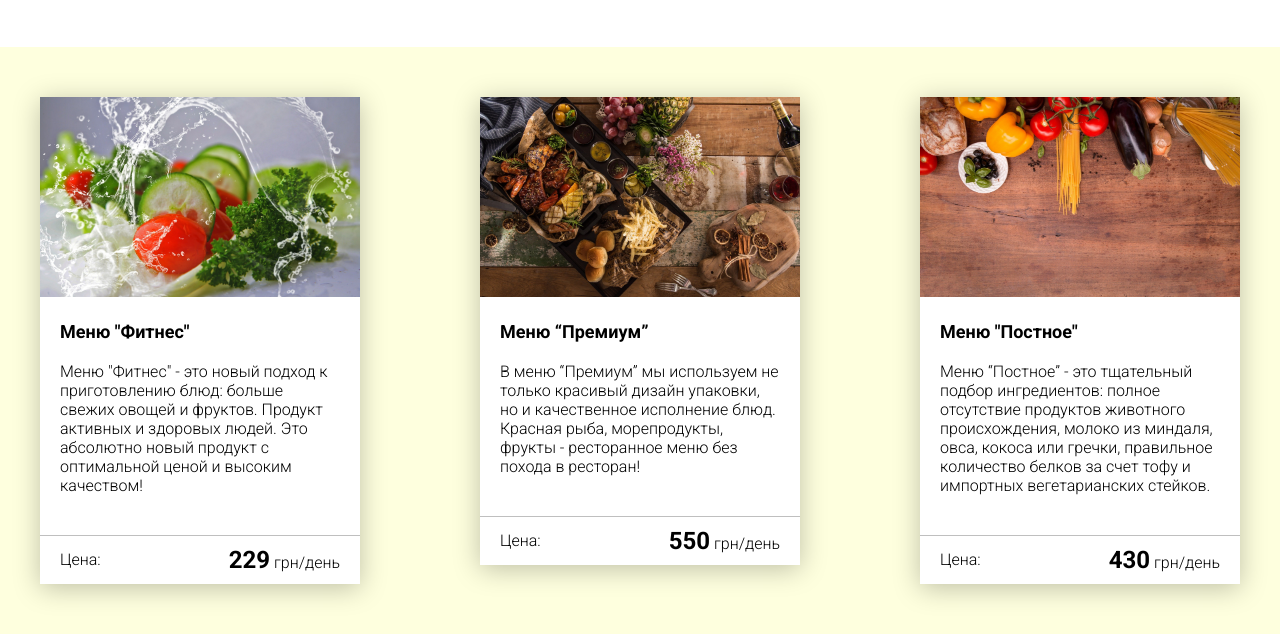
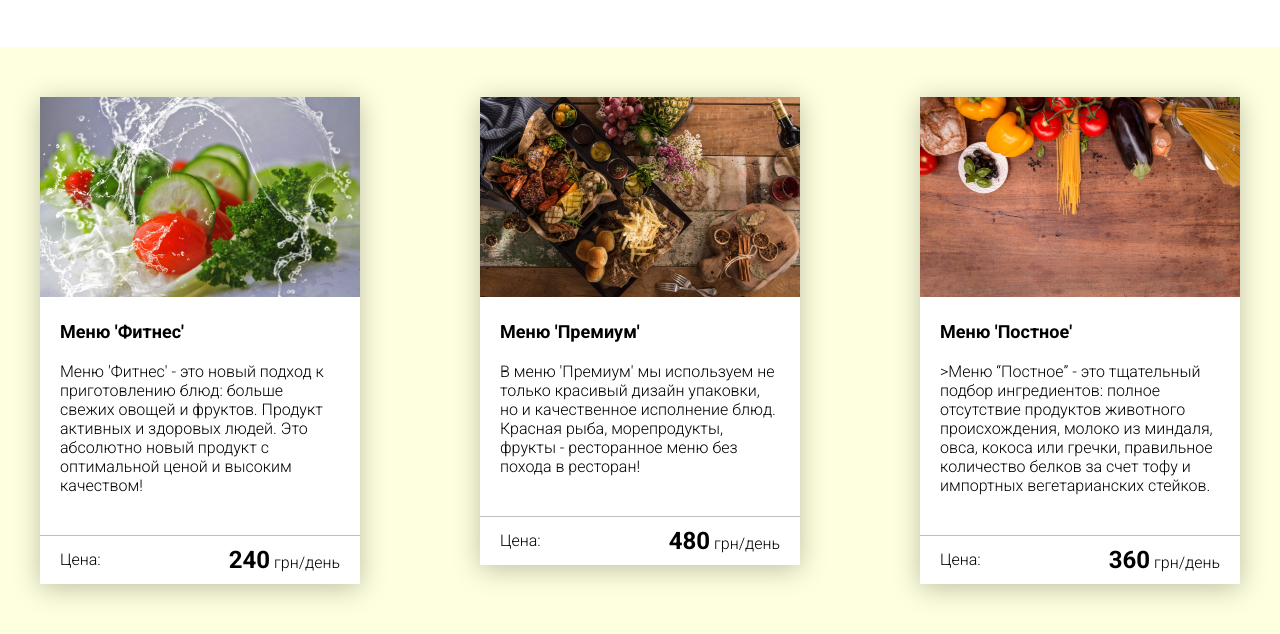
Before and after one commit to ditskiy/food_dist, a website: page index.html in a window 1280 px wide. Shown: the part 2599-3233 px from the top of the page. Drawn offline with Linux system fonts and the light colour scheme.

Commit message:
add card js

```diff
--- a/index.html
+++ b/index.html
@@ -185,36 +185,7 @@
 
         <div class="menu__field">
             <div class="container">
-                <div class="menu__item">
-                    <img src="img/tabs/vegy.jpg" alt="vegy">
-                    <h3 class="menu__item-subtitle">Меню "Фитнес"</h3>
-                    <div class="menu__item-descr">Меню "Фитнес" - это новый подход к приготовлению блюд: больше свежих овощей и фруктов. Продукт активных и здоровых людей. Это абсолютно новый продукт с оптимальной ценой и высоким качеством!</div>
-                    <div class="menu__item-divider"></div>
-                    <div class="menu__item-price">
-                        <div class="menu__item-cost">Цена:</div>
-                        <div class="menu__item-total"><span>229</span> грн/день</div>
-                    </div>
-                </div>
-                <div class="menu__item">
-                    <img src="img/tabs/elite.jpg" alt="elite">
-                    <h3 class="menu__item-subtitle">Меню “Премиум”</h3>
-                    <div class="menu__item-descr">В меню “Премиум” мы используем не только красивый дизайн упаковки, но и качественное исполнение блюд. Красная рыба, морепродукты, фрукты - ресторанное меню без похода в ресторан!</div>
-                    <div class="menu__item-divider"></div>
-                    <div class="menu__item-price">
-                        <div class="menu__item-cost">Цена:</div>
-                        <div class="menu__item-total"><span>550</span> грн/день</div>
-                    </div>
-                </div>
-                <div class="menu__item">
-                    <img src="img/tabs/post.jpg" alt="post">
-                    <h3 class="menu__item-subtitle">Меню "Постное"</h3>
-                    <div class="menu__item-descr">Меню “Постное” - это тщательный подбор ингредиентов: полное отсутствие продуктов животного происхождения, молоко из миндаля, овса, кокоса или гречки, правильное количество белков за счет тофу и импортных вегетарианских стейков. </div>
-                    <div class="menu__item-divider"></div>
-                    <div class="menu__item-price">
-                        <div class="menu__item-cost">Цена:</div>
-                        <div class="menu__item-total"><span>430</span> грн/день</div>
-                    </div>
-                </div>
+
             </div>
         </div>
     </div>
--- a/js/script.js
+++ b/js/script.js
@@ -113,5 +113,66 @@
 		document.body.style.overflow = "";
 	});
 
+	// Используем классы для карточек
 
+	class MenuCard {
+		constructor(src, alt, title, descr, price, parentSelector) {
+			this.src = src;
+			this.alt = alt;
+			this.title = title;
+			this.descr = descr;
+			this.price = price;
+			this.parent = document.querySelector(parentSelector);
+			this.transfer = 40;
+			this.changeToUAH();
+		}
+
+		changeToUAH() {
+			this.price = this.price * this.transfer;
+		}
+
+		render() {
+			const element = document.createElement("div");
+			element.innerHTML = `
+				<div class="menu__item">
+					<img src=${this.src} alt=${this.alt}>
+					<h3 class="menu__item-subtitle">${this.title}</h3>
+					<div class="menu__item-descr">${this.descr}</div>
+					<div class="menu__item-divider"></div>
+					<div class="menu__item-price">
+						<div class="menu__item-cost">Цена:</div>
+						<div class="menu__item-total"><span>${this.price}</span> грн/день</div>
+					</div>
+				</div>
+		`;
+			this.parent.append(element);
+		}
+	}
+
+	new MenuCard(
+		"img/tabs/vegy.jpg",
+		"vegy",
+		"Меню 'Фитнес'",
+		"Меню 'Фитнес' - это новый подход к приготовлению блюд: больше свежих овощей и фруктов. Продукт активных и здоровых людей. Это абсолютно новый продукт с оптимальной ценой и высоким качеством!",
+		6,
+		".menu .container"
+	).render();
+
+	new MenuCard(
+		"img/tabs/elite.jpg",
+		"elite",
+		"Меню 'Премиум'",
+		"В меню 'Премиум' мы используем не только красивый дизайн упаковки, но и качественное исполнение блюд. Красная рыба, морепродукты, фрукты - ресторанное меню без похода в ресторан!",
+		12,
+		".menu .container"
+	).render();
+
+	new MenuCard(
+		"img/tabs/post.jpg",
+		"post",
+		"Меню 'Постное'",
+		">Меню “Постное” - это тщательный подбор ингредиентов: полное отсутствие продуктов животного происхождения, молоко из миндаля, овса, кокоса или гречки, правильное количество белков за счет тофу и импортных вегетарианских стейков.",
+		9,
+		".menu .container"
+	).render();
 });
```
